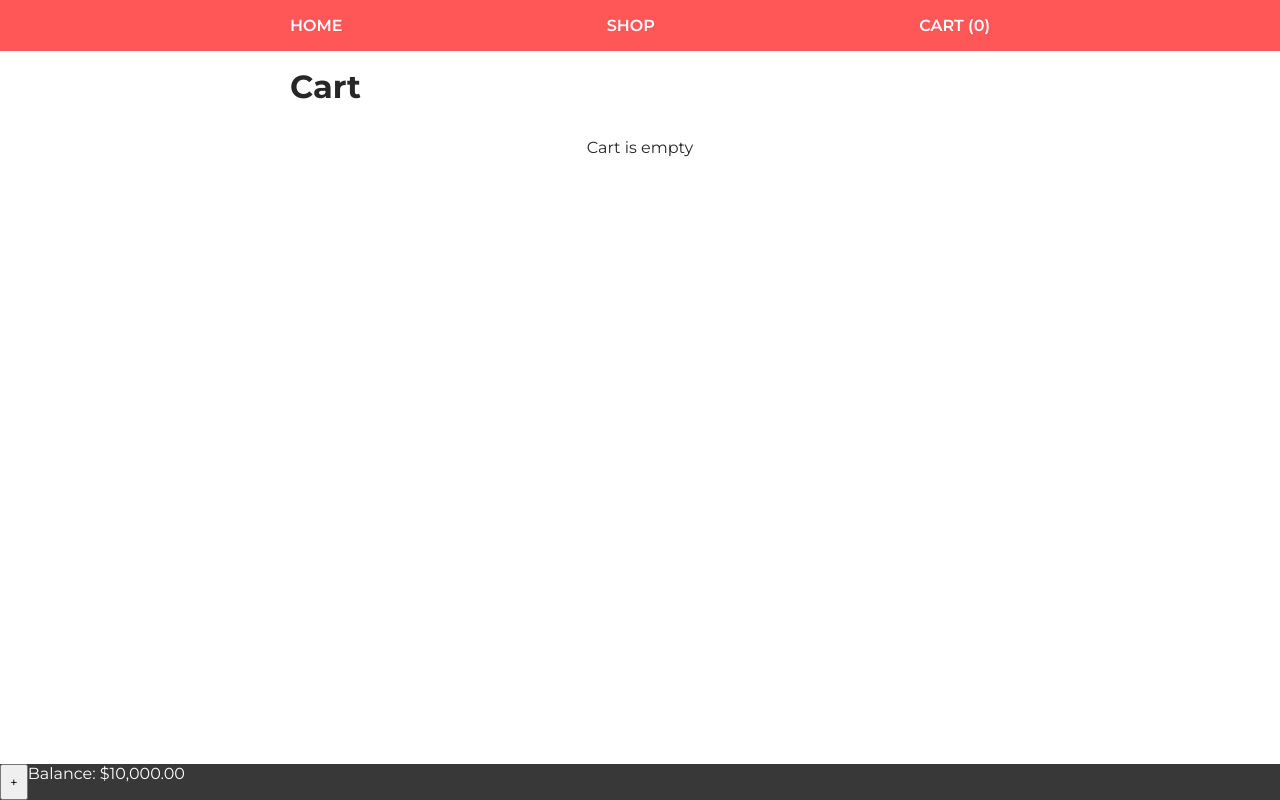
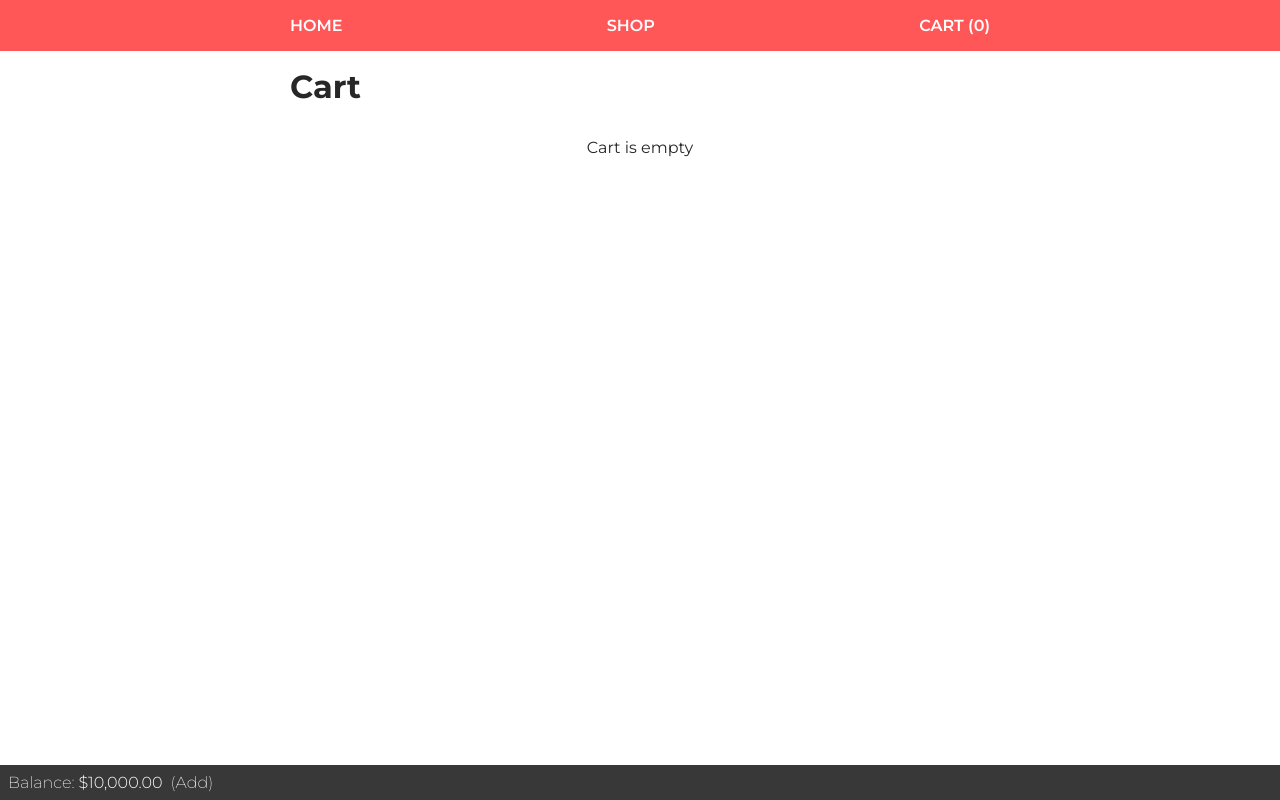
Before and after one commit to miguelruizc/odin-shopping-card, a React (Vite) app: page /cart in a window 1280 px wide. Built offline with nearby package versions, Linux system fonts and the light colour scheme.

Commit message:
Style footer

```diff
--- a/src/components/Cart.jsx
+++ b/src/components/Cart.jsx
@@ -40,7 +40,7 @@ const Cart = ({ cart, setCart, balance, setBalance, history, setHistory }) => {
 
 		// Check if total < balance
 		if (total > balance) {
-			alert('Insuficient balance');
+			alert('Insufficient balance');
 			return;
 		}
 
--- a/src/components/Footer.jsx
+++ b/src/components/Footer.jsx
@@ -12,7 +12,12 @@ const Footer = ({ balance, setBalance }) => {
 	const addBalanceSubmit = (event) => {
 		event.preventDefault();
 
-		const amount = parseFloat(event.target.elements[0].value);
+		const inputValue = parseFloat(event.target.elements[0].value);
+		const amount = isNaN(inputValue) ? 0 : inputValue;
+
+		console.log(inputValue);
+		console.log(amount);
+
 		setBalance(balance + amount);
 		setAddingBalance(false);
 
@@ -21,14 +26,20 @@ const Footer = ({ balance, setBalance }) => {
 
 	return (
 		<div className="footer">
-			{!addingBalance && <button onClick={() => setAddingBalance(true)}>+</button>}
+			<p>
+				Balance: <strong>{formatedBalance} </strong>
+			</p>
+			{!addingBalance && (
+				<span className="addBalanceButton" onClick={() => setAddingBalance(true)}>
+					(Add)
+				</span>
+			)}
 			{addingBalance && (
 				<form className="addBalanceForm" onSubmit={addBalanceSubmit}>
-					<input type="number" placeholder="how much to add..."></input>
+					<input type="number" placeholder="how much to add..." min={1}></input>
 					<button type="submit">Submit</button>
 				</form>
 			)}
-			<p>Balance: {formatedBalance}</p>
 		</div>
 	);
 };
--- a/src/index.css
+++ b/src/index.css
@@ -236,3 +236,32 @@ input[type='number']::-webkit-outer-spin-button {
 .historyItemRight h3 {
 	font-weight: 300;
 }
+
+.footer {
+	display: flex;
+	gap: 8px;
+	padding: 8px;
+	font-weight: 200;
+}
+
+.footer button {
+	padding: 0px 8px;
+	margin-left: 8px;
+}
+
+.footer strong {
+	font-weight: 300;
+}
+
+.footer .addBalanceButton {
+	cursor: pointer;
+}
+.footer input[type='number']::-webkit-outer-spin-button,
+.footer input[type='number']::-webkit-inner-spin-button {
+	-webkit-appearance: none;
+	margin: 0;
+}
+
+.footer input {
+	text-align: center;
+}
```
